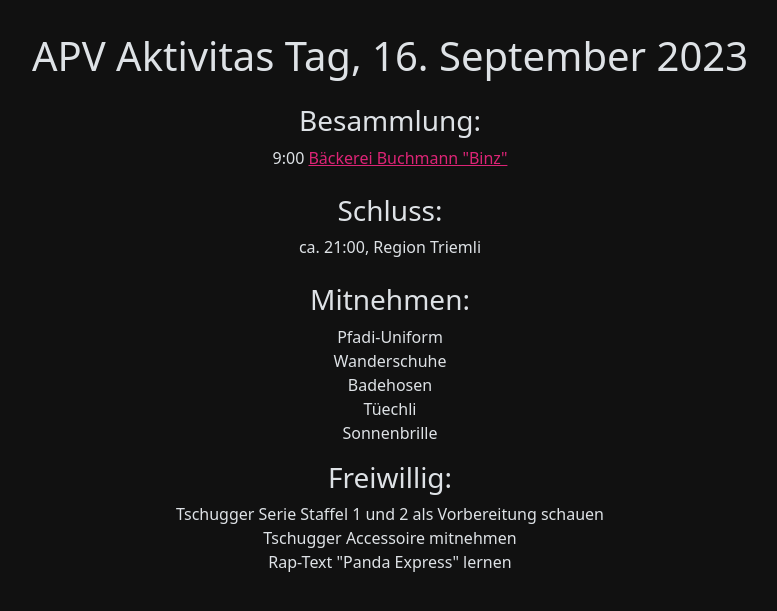
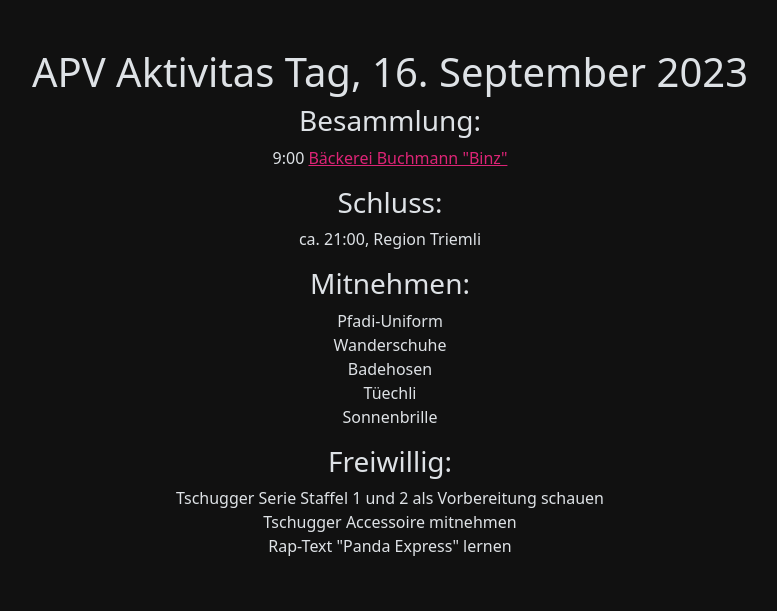
Before and after one commit to alexarnimueller/tschugger, a Flask app: template app/app/templates/infos.html in a window 1280 px wide. Shown: the part 57-668 px from the top of the page, without its empty margins (250-1027 px from the left). Run offline with Flask 3, Linux system fonts and the light colour scheme; the template is opened without the code that fills it, so the values that code supplies are empty; some libraries are stand-ins or nearby versions.

Commit message:
:memo: infos

```diff
--- a/app/app/templates/infos.html
+++ b/app/app/templates/infos.html
@@ -4,18 +4,18 @@
 {% block content %}
 <div class="row">
   <div class="text-center my-4">
-    <h1 class="mt-2">APV Aktivitas Tag, 16. September 2023</h2>
-    <h3 class="mt-4">Besammlung:</h3>
+    <h1 class="mt-4">APV Aktivitas Tag, 16. September 2023</h2>
+    <h3 class="mt-6">Besammlung:</h3>
     <p>9:00 <a href="https://goo.gl/maps/FiStPG9rfwwcCz4S7" target="_blank">Bäckerei Buchmann "Binz"</a></p>
-    <h3 class="mt-4">Schluss:</h3>
+    <h3 class="mt-6">Schluss:</h3>
     <p>ca. 21:00, Region Triemli</p>
-    <h3 class="mt-4">Mitnehmen:</h3>
+    <h3 class="mt-6">Mitnehmen:</h3>
     <p>Pfadi-Uniform<br>
     Wanderschuhe<br>
     Badehosen<br>
     Tüechli<br>
     Sonnenbrille</p>
-    <h3 class="mt-2">Freiwillig:</h3>
+    <h3 class="mt-6">Freiwillig:</h3>
     <p>Tschugger Serie Staffel 1 und 2 als Vorbereitung schauen<br>
     Tschugger Accessoire mitnehmen<br>
     Rap-Text "Panda Express" lernen</p>
```
